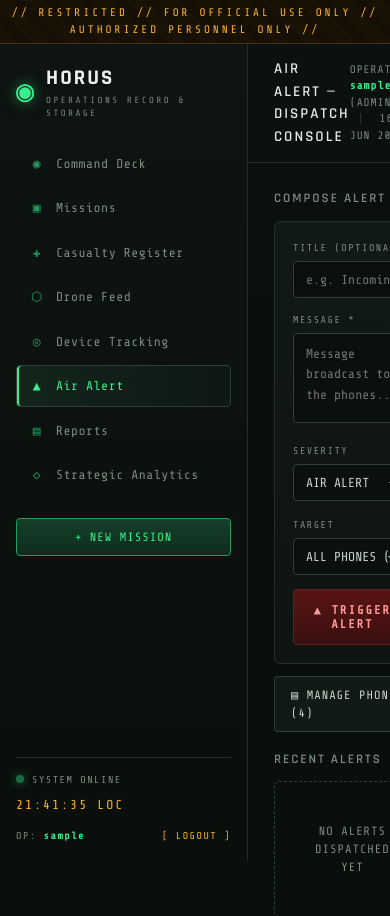
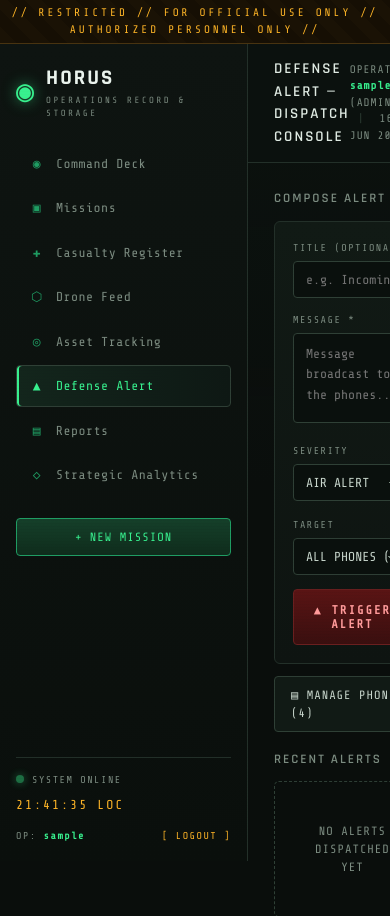
Before and after one commit to x-12914/HORUS, a Flask app: page /alerts in a window 390 px wide; the page is wider, and only the part inside the window is pictured. Shown: the top 916 px of that part. Run offline with Flask 3, Linux system fonts and the light colour scheme; the visitor is signed in with stand-in values (Sample User, id 1); data comes from the database, SQL or seed files in the repository; data that the repository does not hold is empty.

Commit message:
Rename labels: Air Alert -> Defense Alert, Device Tracking -> Asset Tracking
Display-name only. URLs (/alerts, /tracking), route names, API paths
(/api/alerts/*), DB tables and the notification channel ID are unchanged,
so the deployed server and the phone app keep working.

- Dashboard nav, page titles/crumbs, alert default title
- README, .env.example, code section comments
- Android: app subtitle + notification channel display name (needs rebuild)

Co-Authored-By: Claude Opus 4.8 <noreply@anthropic.com>

```diff
--- a/android/HorusAlert/app/src/main/res/layout/activity_main.xml
+++ b/android/HorusAlert/app/src/main/res/layout/activity_main.xml
@@ -24,7 +24,7 @@
             android:layout_width="wrap_content"
             android:layout_height="wrap_content"
             android:layout_marginBottom="18dp"
-            android:text="Air Alert receiver"
+            android:text="Defense Alert receiver"
             android:textColor="@color/dim" />
 
         <TextView style="@style/Lbl" android:text="Server URL" />
--- a/app.py
+++ b/app.py
@@ -685,7 +685,7 @@ def track_ingest():
 
 
 # ===========================================================================
-# Air Alert — push messages from the dashboard to phones
+# Defense Alert — push messages from the dashboard to phones
 # ===========================================================================
 @app.route("/alerts")
 def alerts_console():
--- a/seed.py
+++ b/seed.py
@@ -122,7 +122,7 @@ ASSETS = [
     ("AST-0010", "Spare Wheel Set", "Vehicle Part", "SN-VW-6650", None),
 ]
 
-# Demo phones for the Air Alert console (label, device_token, platform).
+# Demo phones for the Defense Alert console (label, device_token, platform).
 # Tokens are fixed demo values — real phones get random tokens on enrolment.
 PHONES = [
     ("Alpha-1", "demo-token-alpha1-0001", "android"),
--- a/static/css/style.css
+++ b/static/css/style.css
@@ -347,7 +347,7 @@ select{ appearance:none; background-image:linear-gradient(45deg,transparent 50%,
 .dot-red{ background:var(--red); box-shadow:0 0 6px var(--red); }
 .dot-grey{ background:var(--txt-dim); }
 
-/* Air Alert --------------------------------------------------------------*/
+/* Defense Alert ----------------------------------------------------------*/
 .alert-compose .alert-trigger{
   background:linear-gradient(180deg,#5a1414,#3a0f0f); border-color:#6a1f1f;
   color:#ff9b9b; font-weight:700; letter-spacing:2px; padding:13px;
--- a/templates/alert_detail.html
+++ b/templates/alert_detail.html
@@ -7,7 +7,7 @@
 <div class="detail-head">
   <div>
     <div class="muted mono-id">ALERT #{{ '%04d' % alert.id }}</div>
-    <div class="detail-code" style="font-size:24px">{{ alert.title or 'Air Alert' }}</div>
+    <div class="detail-code" style="font-size:24px">{{ alert.title or 'Defense Alert' }}</div>
     <div class="tag-meta">
       {{ alert_badge(alert.severity) }}
       <span class="badge b-grey">TARGET: {{ alert.target }}</span>
--- a/templates/alerts.html
+++ b/templates/alerts.html
@@ -1,7 +1,7 @@
 {% extends "base.html" %}
 {% from "macros.html" import alert_badge %}
-{% block title %}Air Alert{% endblock %}
-{% block crumb %}Air Alert — Dispatch Console{% endblock %}
+{% block title %}Defense Alert{% endblock %}
+{% block crumb %}Defense Alert — Dispatch Console{% endblock %}
 
 {% block content %}
 <div class="cols-2">
--- a/templates/base.html
+++ b/templates/base.html
@@ -28,8 +28,8 @@
         <a href="{{ url_for('missions') }}" class="{{ 'active' if request.endpoint in ('missions','mission_detail','mission_new','mission_edit') }}"><span>▣</span> Missions</a>
         <a href="{{ url_for('casualties_register') }}" class="{{ 'active' if request.endpoint=='casualties_register' }}"><span>✚</span> Casualty Register</a>
         <a href="{{ url_for('feeds_wall') }}" class="{{ 'active' if request.endpoint=='feeds_wall' }}"><span>⬡</span> Drone Feed</a>
-        <a href="{{ url_for('tracking_dashboard') }}" class="{{ 'active' if request.endpoint in ('tracking_dashboard','assets_list','asset_new','asset_edit','rooms_list') }}"><span>◎</span> Device Tracking</a>
-        <a href="{{ url_for('alerts_console') }}" class="{{ 'active' if request.endpoint in ('alerts_console','alert_detail','phones_list') }}"><span>▲</span> Air Alert</a>
+        <a href="{{ url_for('tracking_dashboard') }}" class="{{ 'active' if request.endpoint in ('tracking_dashboard','assets_list','asset_new','asset_edit','rooms_list') }}"><span>◎</span> Asset Tracking</a>
+        <a href="{{ url_for('alerts_console') }}" class="{{ 'active' if request.endpoint in ('alerts_console','alert_detail','phones_list') }}"><span>▲</span> Defense Alert</a>
         <a href="{{ url_for('reports') }}" class="{{ 'active' if request.endpoint=='reports' }}"><span>▤</span> Reports</a>
         <a href="{{ url_for('analytics') }}" class="{{ 'active' if request.endpoint=='analytics' }}"><span>◇</span> Strategic Analytics</a>
       </nav>
--- a/templates/rooms.html
+++ b/templates/rooms.html
@@ -53,7 +53,7 @@
         <button class="btn btn-primary btn-block" type="submit">▦ Add Room</button>
       </form>
     </div>
-    <a class="btn btn-block" href="{{ url_for('tracking_dashboard') }}" style="margin-top:12px">← Back to Device Tracking</a>
+    <a class="btn btn-block" href="{{ url_for('tracking_dashboard') }}" style="margin-top:12px">← Back to Asset Tracking</a>
   </div>
 </div>
 {% endblock %}
--- a/templates/tracking.html
+++ b/templates/tracking.html
@@ -1,7 +1,7 @@
 {% extends "base.html" %}
 {% from "macros.html" import presence_badge, tracking_badge %}
-{% block title %}Device Tracking{% endblock %}
-{% block crumb %}Device Tracking — Facility{% endblock %}
+{% block title %}Asset Tracking{% endblock %}
+{% block crumb %}Asset Tracking — Facility{% endblock %}
 
 {% block content %}
 {% if live == 0 %}
```
Also changed, not shown: README.md, android/HorusAlert/README.md, 2 other files.
